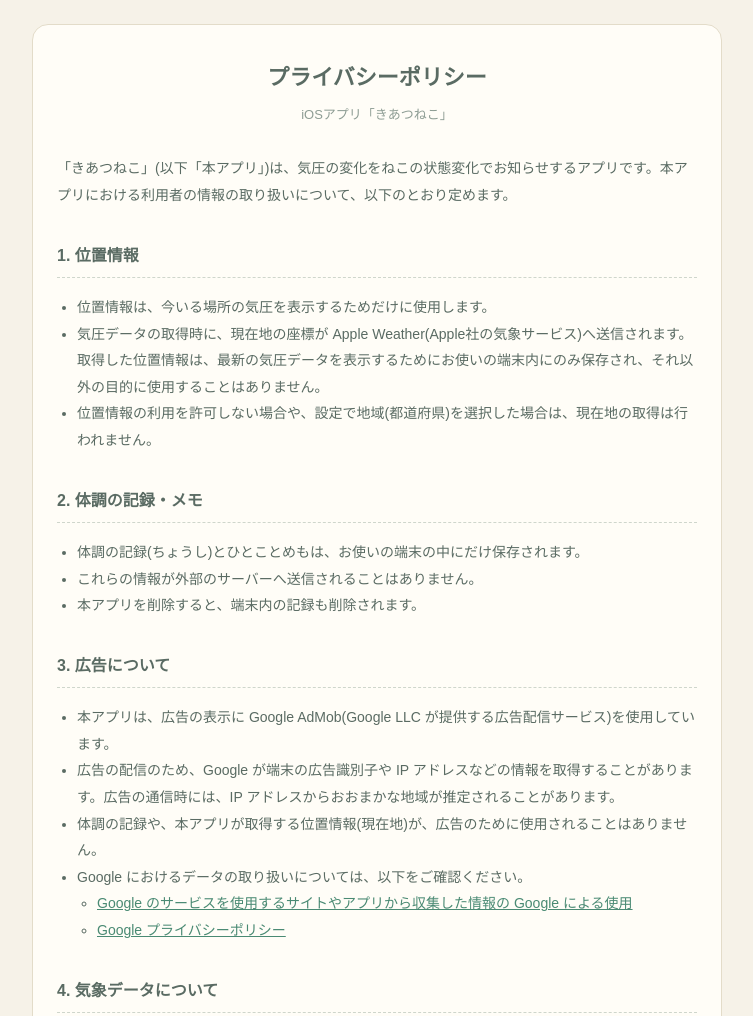
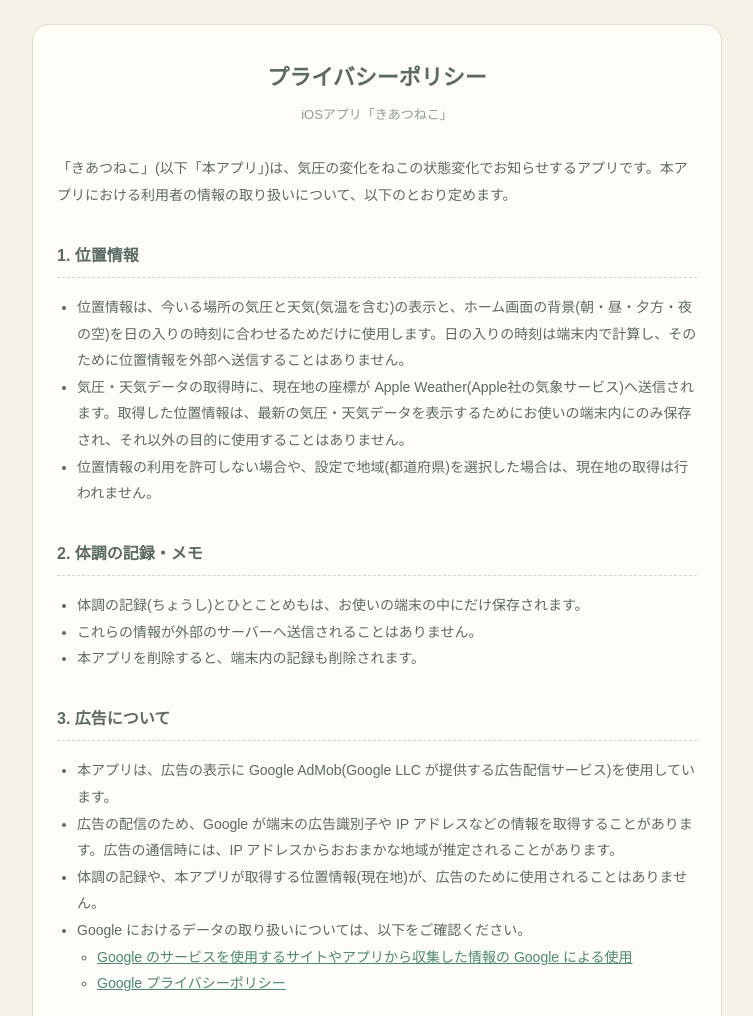
Before and after one commit to trooron/trooron.github.io, a plain HTML site: page privacy_kiatsuneko.html in a window 1280 px wide. Shown: the top 1016 px of the page, without its empty margins (263-1016 px from the left). Drawn offline with Linux system fonts and the light colour scheme.

Commit message:
Add files via upload

```diff
--- a/privacy_kiatsuneko.html
+++ b/privacy_kiatsuneko.html
@@ -58,8 +58,8 @@
 
   <h2>1. 位置情報</h2>
   <ul>
-    <li>位置情報は、今いる場所の気圧を表示するためだけに使用します。</li>
-    <li>気圧データの取得時に、現在地の座標が Apple Weather(Apple社の気象サービス)へ送信されます。取得した位置情報は、最新の気圧データを表示するためにお使いの端末内にのみ保存され、それ以外の目的に使用することはありません。</li>
+    <li>位置情報は、今いる場所の気圧と天気(気温を含む)の表示と、ホーム画面の背景(朝・昼・夕方・夜の空)を日の入りの時刻に合わせるためだけに使用します。日の入りの時刻は端末内で計算し、そのために位置情報を外部へ送信することはありません。</li>
+    <li>気圧・天気データの取得時に、現在地の座標が Apple Weather(Apple社の気象サービス)へ送信されます。取得した位置情報は、最新の気圧・天気データを表示するためにお使いの端末内にのみ保存され、それ以外の目的に使用することはありません。</li>
     <li>位置情報の利用を許可しない場合や、設定で地域(都道府県)を選択した場合は、現在地の取得は行われません。</li>
   </ul>
 
@@ -99,7 +99,7 @@
   <h2>7. 改定について</h2>
   <p>本ポリシーの内容は、必要に応じて改定することがあります。改定した場合は、本ページにてお知らせします。</p>
 
-  <p class="date">制定日: 2026年6月15日</p>
+  <p class="date">制定日: 2026年6月15日<br>最終更新日: 2026年11月6日</p>
 </main>
 </body>
 </html>
```
